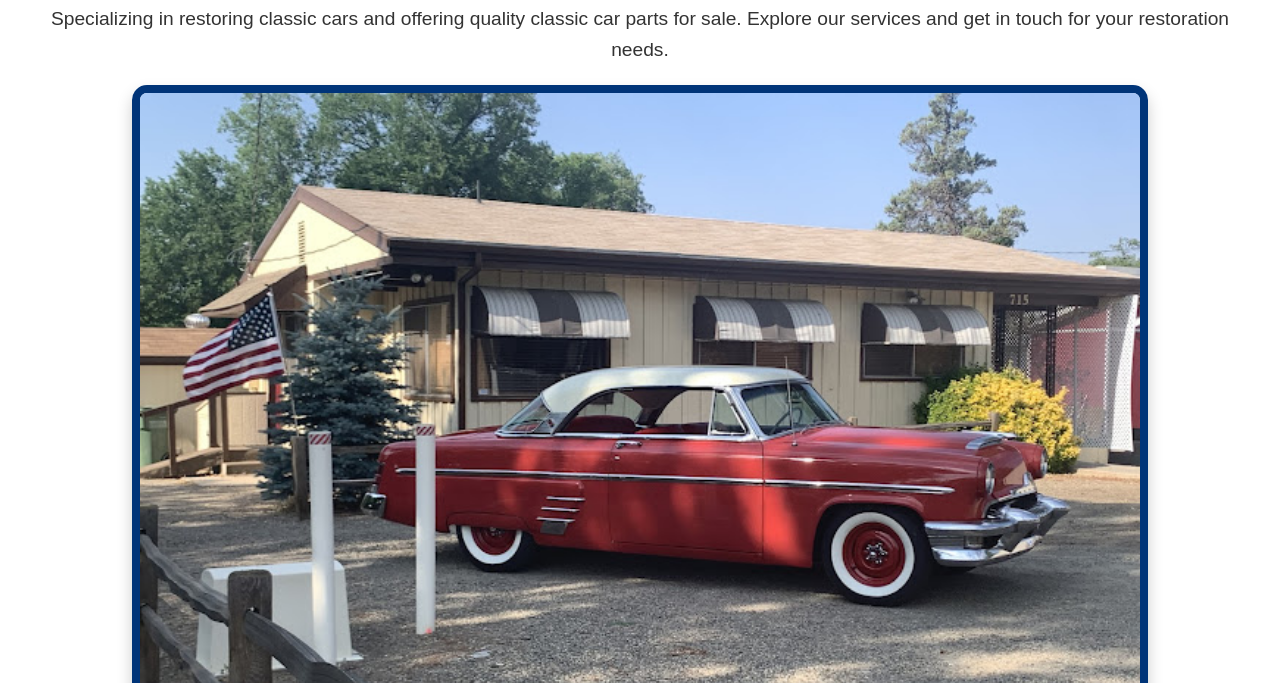
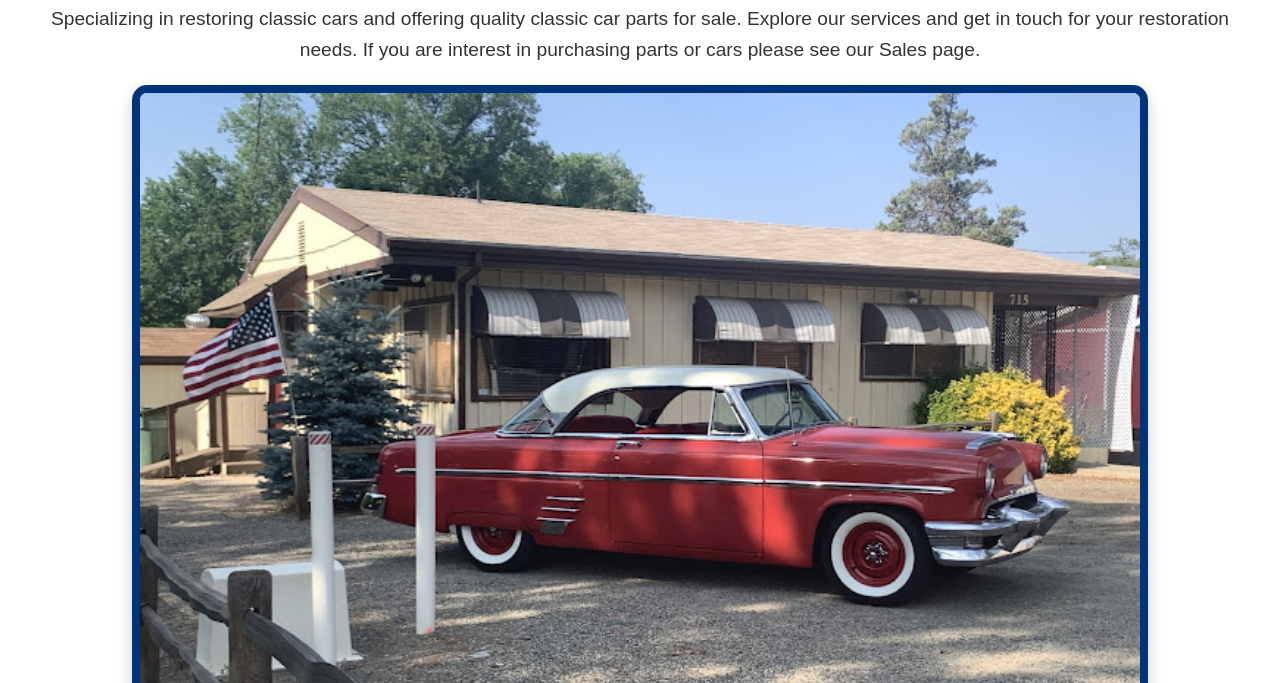
Before and after one commit to Hoyshnoy/newthing, a plain HTML site: page index.html in a window 1280 px wide. Shown: the part 417-1100 px from the top of the page. Drawn offline with Linux system fonts and the light colour scheme.

Commit message:
Update index.html

```diff
--- a/index.html
+++ b/index.html
@@ -24,7 +24,7 @@
     </header>
     <section id="home">
         <h2>Welcome to Classic Restorations & Sales</h2>
-        <p>Specializing in restoring classic cars and offering quality classic car parts for sale. Explore our services and get in touch for your restoration needs.</p>
+        <p>Specializing in restoring classic cars and offering quality classic car parts for sale. Explore our services and get in touch for your restoration needs. If you are interest in purchasing parts or cars please see our Sales page. </p>
         <img src="images/mercury_1.jpg" alt="Merc in Front of Business" class="homepage-image">
 
     </section>
```
